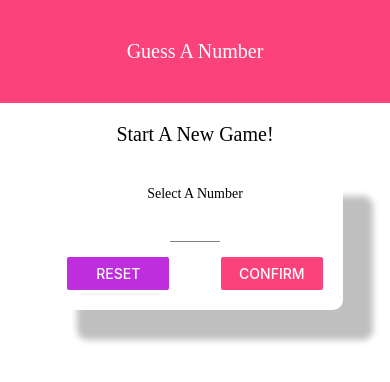
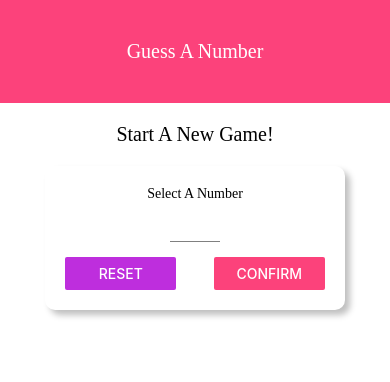
Before and after one commit to khaledrefaat/React-Native, a React Native app in the folder guessANumber/: screen / in a window 390 px wide. Shown: the top 382 px of the page. Built offline with nearby package versions, Linux system fonts and the light colour scheme; a web font is replaced by a local one.

Commit message:
code responsive to smaller devices and rotating the device

```diff
--- a/guessANumber/App.js
+++ b/guessANumber/App.js
@@ -4,7 +4,7 @@ import * as Font from 'expo-font';
 import AppLoading from 'expo-app-loading';
 
 import Header from './components/Header';
-import StartGame from './screens/StartGame';
+import StartGameScreen from './screens/StartGameScreen';
 import GameScreen from './screens/GameScreen';
 import GameOverScreen from './screens/GameOverScreen';
 
@@ -37,7 +37,7 @@ const App = () => {
     setGuessRounds(0);
   };
 
-  let renderContent = <StartGame onStartGame={startGameHandler} />;
+  let renderContent = <StartGameScreen onStartGame={startGameHandler} />;
 
   if (userNumber && guessRounds <= 0)
     renderContent = (
--- a/guessANumber/app.json
+++ b/guessANumber/app.json
@@ -3,7 +3,7 @@
     "name": "guessANumber",
     "slug": "guessANumber",
     "version": "1.0.0",
-    "orientation": "portrait",
+    "orientation": "default",
     "icon": "./assets/icon.png",
     "splash": {
       "image": "./assets/splash.png",
@@ -17,7 +17,8 @@
       "**/*"
     ],
     "ios": {
-      "supportsTablet": true
+      "supportsTablet": true,
+      "requireFullScreen": true
     },
     "android": {
       "adaptiveIcon": {
--- a/guessANumber/components/Card.js
+++ b/guessANumber/components/Card.js
@@ -10,7 +10,7 @@ export default Card;
 const styles = StyleSheet.create({
   card: {
     shadowColor: '#000',
-    shadowOffset: { width: 30, height: 30 },
+    shadowOffset: { width: 5, height: 5 },
     shadowRadius: 6,
     shadowOpacity: 0.25,
     elevation: 5,
--- a/guessANumber/components/Header.js
+++ b/guessANumber/components/Header.js
@@ -1,5 +1,5 @@
 import React from 'react';
-import { View, StyleSheet } from 'react-native';
+import { View, StyleSheet, Platform } from 'react-native';
 
 import Colors from '../constants/colors';
 
--- a/guessANumber/package.json
+++ b/guessANumber/package.json
@@ -16,7 +16,8 @@
     "react": "16.13.1",
     "react-dom": "16.13.1",
     "react-native": "https://github.com/expo/react-native/archive/sdk-42.0.0.tar.gz",
-    "react-native-web": "~0.13.12"
+    "react-native-web": "~0.13.12",
+    "expo-screen-orientation": "~3.3.0"
   },
   "devDependencies": {
     "@babel/core": "^7.9.0"
--- a/guessANumber/screens/GameOverScreen.js
+++ b/guessANumber/screens/GameOverScreen.js
@@ -1,5 +1,12 @@
 import React from 'react';
-import { View, StyleSheet, Button, Image, Text } from 'react-native';
+import {
+  View,
+  StyleSheet,
+  Dimensions,
+  Image,
+  Text,
+  ScrollView,
+} from 'react-native';
 
 import BodyText from '../components/BodyText';
 import TitleText from '../components/TitleText';
@@ -8,10 +15,14 @@ import MainButton from '../components/MainButton';
 
 const GameOverScreen = props => {
   return (
+    <ScrollView>
       <View style={styles.screen}>
         <TitleText>Game Over</TitleText>
         <View style={styles.imageContainer}>
-        <Image style={styles.image} source={require('../assets/success.png')} />
+          <Image
+            style={styles.image}
+            source={require('../assets/success.png')}
+          />
           {/* this is how to add url images and other props working on the local image too  */}
           {/* <Image
           style={styles.image}
@@ -34,6 +45,7 @@ const GameOverScreen = props => {
           <MainButton onPress={props.startNewGame}>New Game</MainButton>
         </View>
       </View>
+    </ScrollView>
   );
 };
 
@@ -42,12 +54,12 @@ const styles = StyleSheet.create({
     flex: 1,
     alignItems: 'center',
     justifyContent: 'flex-start',
-    paddingTop: 30,
+    paddingVertical: 10,
   },
   imageContainer: {
-    width: 300,
-    height: 300,
-    borderRadius: 150,
+    width: Dimensions.get('window').width * 0.7,
+    height: Dimensions.get('window').width * 0.7,
+    borderRadius: (Dimensions.get('window').width * 0.7) / 2,
     overflow: 'hidden',
     borderColor: '#000',
     borderWidth: 3,
--- a/guessANumber/screens/GameScreen.js
+++ b/guessANumber/screens/GameScreen.js
@@ -1,9 +1,11 @@
 import React, { useState, useRef, useEffect } from 'react';
-import { StyleSheet, View, Alert, ScrollView, FlatList } from 'react-native';
+import { StyleSheet, View, Alert, FlatList, Dimensions } from 'react-native';
+import { Ionicons } from '@expo/vector-icons';
+import * as ScreenOrientation from 'expo-screen-orientation';
+
 import NumberContainer from '../components/NumberContainer';
 import Card from '../components/Card';
 import BodyText from '../components/BodyText';
-import { Ionicons } from '@expo/vector-icons';
 import MainButton from '../components/MainButton';
 
 const generateRandomBetween = (min, max, exclude) => {
@@ -12,14 +14,30 @@ const generateRandomBetween = (min, max, exclude) => {
   const randNum = Math.floor(Math.random() * (max - min)) + min;
 
   if (randNum === exclude) return generateRandomBetween(min, max, exclude);
-  console.log(randNum);
   return randNum;
 };
 
 const GameScreen = ({ userChoice, onGameOver }) => {
+  async function changeScreenOrientation() {
+    await ScreenOrientation.lockAsync(
+      ScreenOrientation.OrientationLock.PORTRAIT
+    );
+  }
+  useEffect(() => {
+    changeScreenOrientation();
+  }, []);
+
+  // ScreenOrientation.lockAsync(ScreenOrientation.OrientationLock.PORTRAIT);
+
   const initialGuess = generateRandomBetween(1, 100, userChoice).toString();
   const [currentGuess, setCurrentGuess] = useState(initialGuess);
   const [pastGusses, setPastGusses] = useState([initialGuess]);
+  const [detectedDeviceHeight, setDetectedDeviceHeight] = useState(
+    Dimensions.get('window').height
+  );
+  const [detectedDeviceWidth, setDetectedDeviceWidth] = useState(
+    Dimensions.get('window').height
+  );
 
   const currentLow = useRef(1);
   const currentHigh = useRef(100);
@@ -48,9 +66,16 @@ const GameScreen = ({ userChoice, onGameOver }) => {
       currentLow.current,
       currentGuess
     );
+    console.log(nextNumber + ' -------------------- nextNumber');
     setCurrentGuess(nextNumber);
     setPastGusses(currentGuesses => [nextNumber.toString(), ...currentGuesses]);
   };
+
+  let gameListContainer = styles.listLargeContainer;
+
+  if (detectedDeviceWidth < 350) {
+    gameListContainer = styles.listSmallContainer;
+  }
 
   const renderListItem = (listLength, itemData) => (
     <View style={styles.listItem}>
@@ -59,7 +84,48 @@ const GameScreen = ({ userChoice, onGameOver }) => {
     </View>
   );
 
-  console.log(pastGusses);
+  useEffect(() => {
+    const setDetectedHeight = () => {
+      setDetectedDeviceHeight(Dimensions.get('window').height);
+      setDetectedDeviceWidth(Dimensions.get('window').width);
+    };
+    Dimensions.addEventListener('change', setDetectedHeight);
+    return () => Dimensions.removeEventListener('change', setDetectedHeight);
+  });
+
+  if (detectedDeviceHeight < 500) {
+    return (
+      <View style={styles.screen}>
+        <BodyText>Opponent's Guess</BodyText>
+        <View style={styles.controls}>
+          <View>
+            <MainButton onPress={nextGuessHandler.bind(this, 'lower')}>
+              <Ionicons name="remove-sharp" size={24} color="white" />
+            </MainButton>
+          </View>
+          <NumberContainer styke={styles.NumberContainer}>
+            {currentGuess}
+          </NumberContainer>
+          <View>
+            <MainButton
+              colorSecondary
+              onPress={nextGuessHandler.bind(this, 'greater')}
+            >
+              <Ionicons name="add-sharp" size={24} color="white" />
+            </MainButton>
+          </View>
+        </View>
+        <View style={gameListContainer}>
+          <FlatList
+            keyExtractor={item => item}
+            data={pastGusses}
+            renderItem={renderListItem.bind(this, pastGusses.length)}
+            contentContainerStyle={styles.list}
+          />
+        </View>
+      </View>
+    );
+  }
 
   return (
     <View style={styles.screen}>
@@ -67,7 +133,12 @@ const GameScreen = ({ userChoice, onGameOver }) => {
       <NumberContainer styke={styles.NumberContainer}>
         {currentGuess}
       </NumberContainer>
-      <Card style={styles.card}>
+      <Card
+        style={{
+          ...styles.card,
+          marginTop: detectedDeviceHeight > 600 ? 20 : 5,
+        }}
+      >
         <View style={styles.button}>
           <MainButton onPress={nextGuessHandler.bind(this, 'lower')}>
             <Ionicons name="remove-sharp" size={24} color="white" />
@@ -82,7 +153,7 @@ const GameScreen = ({ userChoice, onGameOver }) => {
           </MainButton>
         </View>
       </Card>
-      <View style={styles.listContainer}>
+      <View style={gameListContainer}>
         {/* <ScrollView contentContainerStyle={styles.list}>
           {pastGusses.map((guess, index) =>
             renderListItem(guess, pastGusses.length - index)
@@ -107,12 +178,17 @@ const styles = StyleSheet.create({
     alignItems: 'center',
     flex: 1,
   },
+  controls: {
+    flexDirection: 'row',
+    justifyContent: 'space-around',
+    alignItems: 'center',
+    width: '60%',
+  },
   card: {
     width: 300,
     maxWidth: '80%',
     flexDirection: 'row',
     justifyContent: 'space-around',
-    marginTop: 20,
   },
   NumberContainer: {
     paddingVertical: 15,
@@ -122,9 +198,13 @@ const styles = StyleSheet.create({
   button: {
     width: '35%',
   },
-  listContainer: {
+  listLargeContainer: {
+    flex: 1,
     width: '80%',
+  },
+  listSmallContainer: {
     flex: 1,
+    width: '60%',
   },
   list: {
     flexGrow: 1,
@@ -137,7 +217,7 @@ const styles = StyleSheet.create({
     borderWidth: 2,
     backgroundColor: '#fff',
     flexDirection: 'row',
-    justifyContent: 'space-around',
+    justifyContent: 'space-between',
     width: '100%',
   },
 });
--- a/guessANumber/screens/StartGame.js
+++ b/guessANumber/screens/StartGameScreen.js
@@ -1,4 +1,4 @@
-import React, { useState } from 'react';
+import React, { useState, useEffect } from 'react';
 import {
   StyleSheet,
   View,
@@ -6,6 +6,9 @@ import {
   TouchableWithoutFeedback,
   Keyboard,
   Alert,
+  Dimensions,
+  ScrollView,
+  KeyboardAvoidingView,
 } from 'react-native';
 import Card from '../components/Card';
 import BodyText from '../components/BodyText';
@@ -20,6 +23,18 @@ const StartGame = ({ onStartGame }) => {
   const [enteredValue, setEnteredValue] = useState('');
   const [confirmed, setConfirmed] = useState(false);
   const [selectedNumber, setSelectedNumber] = useState();
+  const [buttonWidth, setButtonWidth] = useState(
+    Dimensions.get('window').width / 3.5
+  );
+
+  useEffect(() => {
+    const updateLayoutStyle = () =>
+      setButtonWidth(Dimensions.get('window').width / 3.5);
+
+    Dimensions.addEventListener('change', updateLayoutStyle);
+    return () => Dimensions.removeEventListener('change', updateLayoutStyle);
+    // return () => Dimensions.remove('change', updateLayoutStyle);
+  });
 
   const numperInputHandler = inputText => {
     setEnteredValue(inputText.replace(/[^0-9]/g, ''));
@@ -59,6 +74,8 @@ const StartGame = ({ onStartGame }) => {
   );
 
   return (
+    <ScrollView>
+      <KeyboardAvoidingView behavior="position" keyboardVerticalOffset={30}>
         <TouchableWithoutFeedback
           onPress={() => {
             Keyboard.dismiss();
@@ -78,14 +95,14 @@ const StartGame = ({ onStartGame }) => {
                 value={enteredValue}
               />
               <View style={styles.buttonContainer}>
-            <View style={styles.button}>
+                <View style={{ width: buttonWidth }}>
                   <Button
                     title="Reset"
                     onPress={resetInputHandler}
                     color={Colors.secondary}
                   />
                 </View>
-            <View style={styles.button}>
+                <View style={{ width: buttonWidth }}>
                   <Button
                     title="Confirm"
                     onPress={confirmInputHandler}
@@ -97,6 +114,8 @@ const StartGame = ({ onStartGame }) => {
             {confirmedNumber}
           </View>
         </TouchableWithoutFeedback>
+      </KeyboardAvoidingView>
+    </ScrollView>
   );
 };
 
@@ -109,8 +128,9 @@ const styles = StyleSheet.create({
     flex: 1,
   },
   inputContainer: {
-    width: 300,
-    maxWidth: '80%',
+    width: '80%',
+    minWidth: 300,
+    maxWidth: '95%',
     alignItems: 'center',
     marginTop: 10,
   },
@@ -122,9 +142,6 @@ const styles = StyleSheet.create({
     flexDirection: 'row',
     width: '100%',
     justifyContent: 'space-between',
-  },
-  button: {
-    width: '40%',
   },
   selectedNumberCard: {
     marginTop: 15,
```
Also changed, not shown: 2 other files (tests, documents, lock files or other folders). Lines whose indentation alone changed are shown as unchanged.
